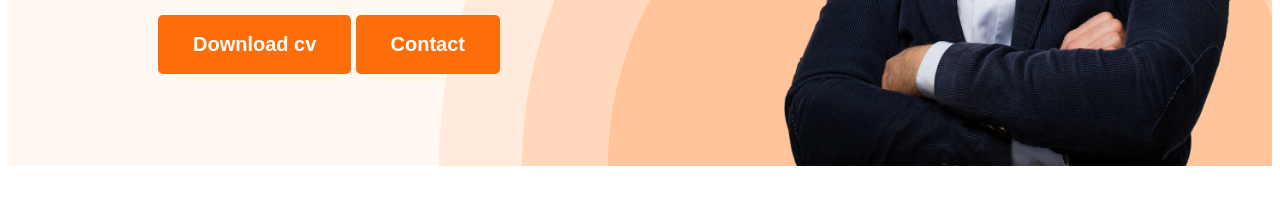
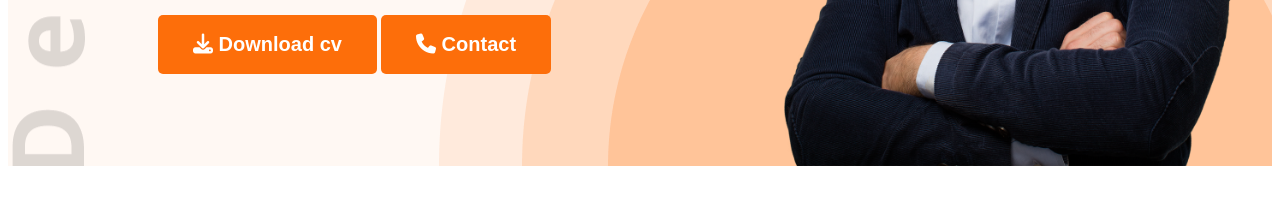
Before and after one commit to abdullahshakib13/webdeveloper-portfolio, a plain HTML site: page index.html in a window 1280 px wide. Shown: the part 602-800 px from the top of the page. Drawn offline with nearby package versions, Linux system fonts and the light colour scheme.

Commit message:
added background image and icons

```diff
--- a/css/portfolio.css
+++ b/css/portfolio.css
@@ -45,9 +45,9 @@ nav a{
 
 .header{
     background-color:#FFF8F3;
-    background-image: url("../images/header_bg.png");
+    background-image: url("../images/header_bg.png"),url('../images/developer.png');
     background-repeat: no-repeat;
-    background-position: bottom right;
+    background-position: bottom right,top left;
 }
 
 .banner{
--- a/index.html
+++ b/index.html
@@ -8,6 +8,7 @@
     <link rel="preconnect" href="https://fonts.gstatic.com" crossorigin>
     <link href="https://fonts.googleapis.com/css2?family=Open+Sans:ital,wght@0,300..800;1,300..800&display=swap"
         rel="stylesheet">
+        <script src="https://kit.fontawesome.com/77a2babeec.js" crossorigin="anonymous"></script>
     <link rel="stylesheet" href="css/portfolio.css">
 </head>
 <body>
@@ -25,8 +26,8 @@
                 <h3 class="banner-greetings">Hi, I am</h3>
                 <h1 class="banner-title">Mary Hardy</h1>
                 <p class="banner-description">Shot what able cold new see hold.Friendly as an betrayed formerly he. Morning because as to society behaved moments.</p>
-                <button class="btn-primary">Download cv</button>
-                <button class="btn-primary">Contact</button>
+                <button class="btn-primary"> <i class="fa-solid fa-download"></i> Download cv</button>
+                <button class="btn-primary"><i class="fa-solid fa-phone"></i> Contact</button>
             </div>
             <img class="profile-pic" src="images/hardy.png" alt="">
         </div>
@@ -145,7 +146,7 @@
                     </div>
                 </div>
                 <div class="download-cv">
-                    <button class="btn-primary">Download cv</button>
+                    <button class="btn-primary"> <i class="fa-solid fa-download"></i> Download cv</button>
                 </div>
               </section>
         </section>
```
